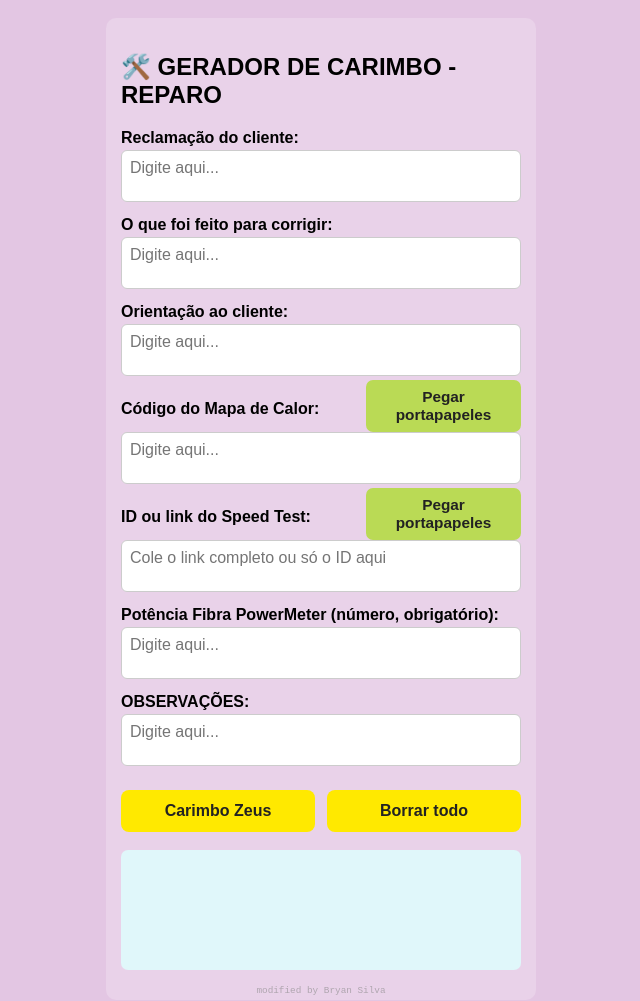
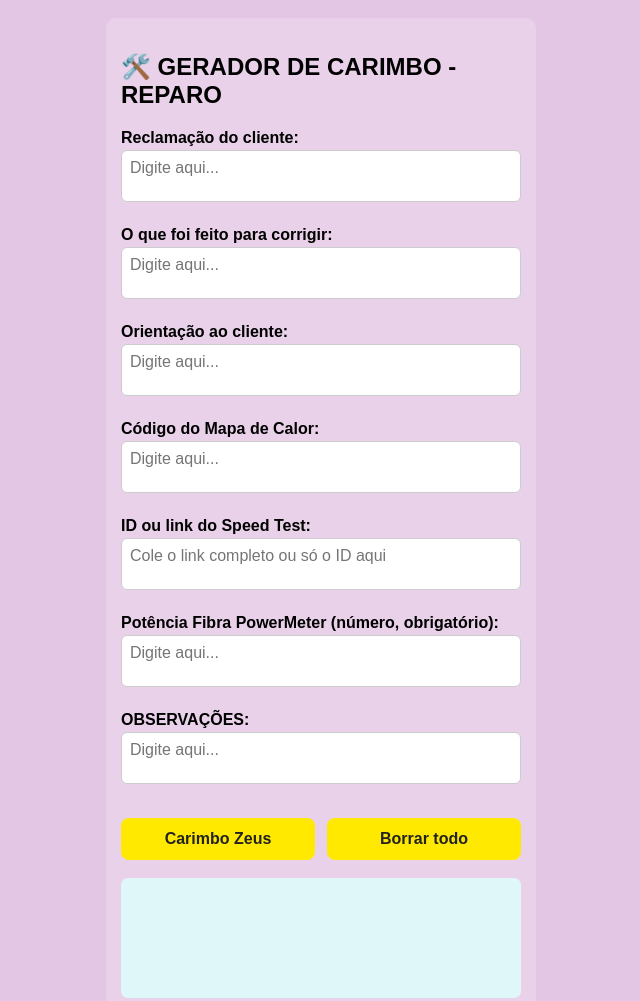
Before and after one commit to braymm/carimbo, a plain HTML site: page index.html in a window 1280 px wide. Shown: the top 1001 px of the page, without its empty margins (319-959 px from the left). Drawn offline with Linux system fonts and the light colour scheme.

Commit message:
Add files via upload

```diff
--- a/index.html
+++ b/index.html
@@ -24,11 +24,6 @@
       margin-top: 10px;
       margin-bottom: 3px;
     }
-    .row {
-      display: flex;
-      align-items: center;
-      gap: 5px;
-    }
     textarea {
       width: 100%;
       padding: 8px;
@@ -40,6 +35,7 @@
       overflow: hidden;
       min-height: 40px;
       font-family: sans-serif;
+      margin-bottom: 10px;
     }
     button {
       background: #ffe900;
@@ -53,18 +49,11 @@
       cursor: pointer;
       font-size: 1rem;
     }
-    .small-btn {
-      background: #bada55;
-      color: #222;
-      font-weight: bold;
-      border-radius: 7px;
-      border: none;
-      padding: 8px 12px;
-      cursor: pointer;
-      font-size: 0.96rem;
-      width: auto;
-      margin-top: 0;
-      margin-bottom: 0;
+    .actions-row {
+      display: flex;
+      gap: 12px;
+      margin-top: 8px;
+      margin-bottom: 8px;
     }
     .output {
       margin-top: 18px;
@@ -76,12 +65,6 @@
       min-height: 100px;
       overflow-wrap: break-word;
       word-break: break-word;
-    }
-    .actions-row {
-      display: flex;
-      gap: 12px;
-      margin-top: 8px;
-      margin-bottom: 8px;
     }
     .marca {
       position: absolute;
@@ -111,16 +94,10 @@
     <label for="orientacao">Orientação ao cliente:</label>
     <textarea id="orientacao" placeholder="Digite aqui..."></textarea>
 
-    <div class="row">
-      <label for="mapaCalor" style="flex: 1 0 60%;">Código do Mapa de Calor:</label>
-      <button type="button" class="small-btn" id="pasteMapaCalor">Pegar portapapeles</button>
-    </div>
+    <label for="mapaCalor">Código do Mapa de Calor:</label>
     <textarea id="mapaCalor" placeholder="Digite aqui..."></textarea>
 
-    <div class="row">
-      <label for="speedTest" style="flex: 1 0 60%;">ID ou link do Speed Test:</label>
-      <button type="button" class="small-btn" id="pasteSpeedTest">Pegar portapapeles</button>
-    </div>
+    <label for="speedTest">ID ou link do Speed Test:</label>
     <textarea id="speedTest" placeholder="Cole o link completo ou só o ID aqui"></textarea>
 
     <label for="powerMeter">Potência Fibra PowerMeter (número, obrigatório):</label>
@@ -267,7 +244,6 @@ OBSERVAÇÕES: ${valorOuNA(document.getElementById('observacoes').value)};
       });
     };
 
-    // Borrar todos los campos y storage
     borrar.onclick = function () {
       campos.forEach(campo => {
         campo.value = "";
@@ -277,28 +253,6 @@ OBSERVAÇÕES: ${valorOuNA(document.getElementById('observacoes').value)};
       output.textContent = "";
       copy.style.display = 'none';
     };
-
-    // Pegar portapapeles en Speed Test
-    document.getElementById('pasteSpeedTest').onclick = async function() {
-      try {
-        const texto = await navigator.clipboard.readText();
-        document.getElementById('speedTest').value = texto.trim();
-        autoResize(document.getElementById('speedTest'));
-      } catch (e) {
-        alert('No se pudo leer el portapapeles: ' + e.message);
-      }
-    };
-
-    // Pegar portapapeles en Mapa de Calor
-    document.getElementById('pasteMapaCalor').onclick = async function() {
-      try {
-        const texto = await navigator.clipboard.readText();
-        document.getElementById('mapaCalor').value = texto.trim();
-        autoResize(document.getElementById('mapaCalor'));
-      } catch (e) {
-        alert('No se pudo leer el portapapeles: ' + e.message);
-      }
-    };
   </script>
 </body>
 </html>
```
